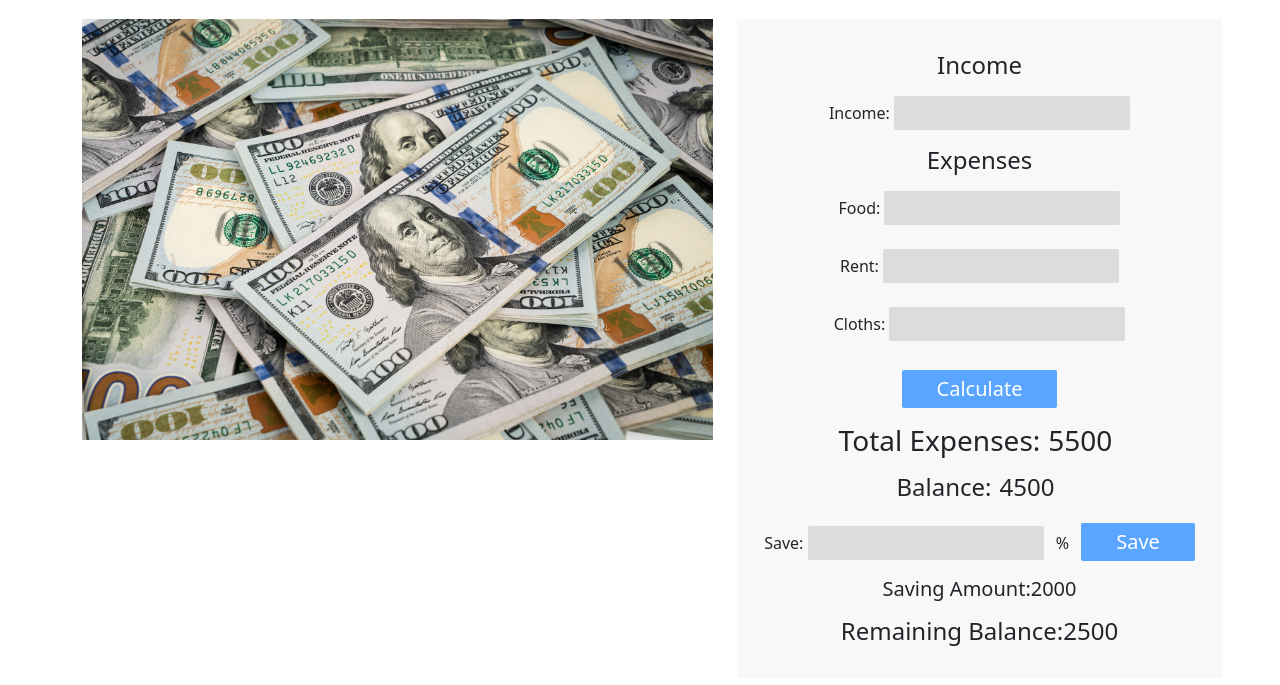
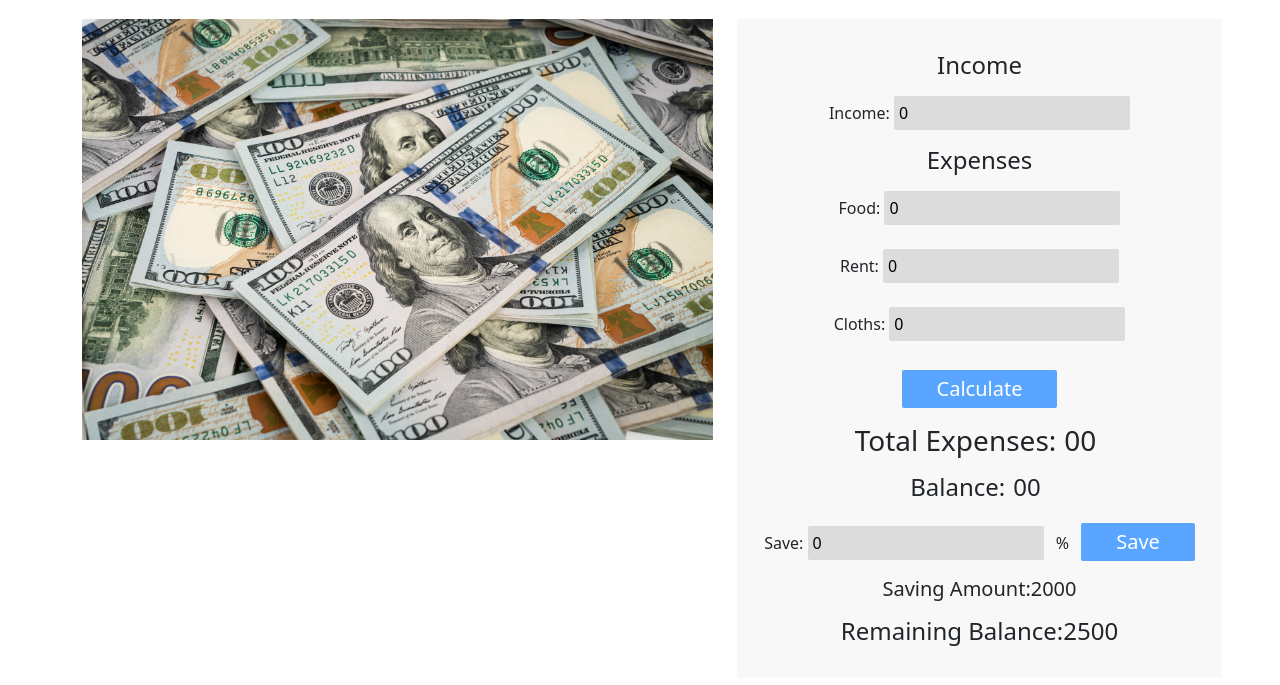
Before and after one commit to alanas59/money-calculator, a plain HTML site: page index.html in a window 1280 px wide. Shown: the part 77-762 px from the top of the page. Drawn offline with Linux system fonts and the light colour scheme.

Commit message:
value attribute added

```diff
--- a/index.html
+++ b/index.html
@@ -21,21 +21,21 @@
                 <div class="text-center">
                     <!-- income field -->
                     <h4 class="my-3">Income</h4>
-                  Income: <input id="income-amount" type="text">
+                  Income: <input id="income-amount" type="text" value="0">
                   <p id="income-error" class="my-4">&#10060;Please give valid number</p>
                     <!-- expenses field -->
                     <h4 class="my-3">Expenses</h4>
-                    Food: <input id="food-cost" type="text"><br><br>
-                    Rent: <input id="rent-cost" type="text"><br><br>
-                  Cloths: <input id="cloths-cost"type="text"><br><br>
+                    Food: <input id="food-cost" type="text" value="0"><br><br>
+                    Rent: <input id="rent-cost" type="text" value="0"><br><br>
+                  Cloths: <input id="cloths-cost"type="text" value="0"><br><br>
                    <button id="calculate-btn">Calculate</button>
                    <p id="expenses-error"  class="my-4">&#10060;Please give valid number</p>
                    <!-- calculation -->
-                   <h3 class="my-3">Total Expenses:<span id="total-expenses" >5500</span></h3>
-                   <h4  class="my-3">Balance:<span id="total-balance">4500</span></h4>
+                   <h3 class="my-3">Total Expenses:<span id="total-expenses" >00</span></h3>
+                   <h4  class="my-3">Balance:<span id="total-balance">00</span></h4>
                    <p id="balance-error"  class="my-4">&#10060;Cost is greater than income</p>
                    <!-- saving-part -->
-                   Save: <input type="text">
+                   Save: <input type="text" value="0">
                    <span>%</span>
                    <button>Save</button>
                    <h5 class="my-3">Saving Amount:2000</h5>
--- a/js/index.js
+++ b/js/index.js
@@ -44,10 +44,13 @@ function getExpenses(){
 
 }
 
+// get balance
+
+
 document.getElementById("calculate-btn").addEventListener("click",function(){
     const incomeAmount=getIncome();
     const totalCost=getExpenses();
-
+    console.log(incomeAmount,totalCost);
     if(totalCost>incomeAmount)
     {
         document.getElementById("balance-error").style.display="block"
```
